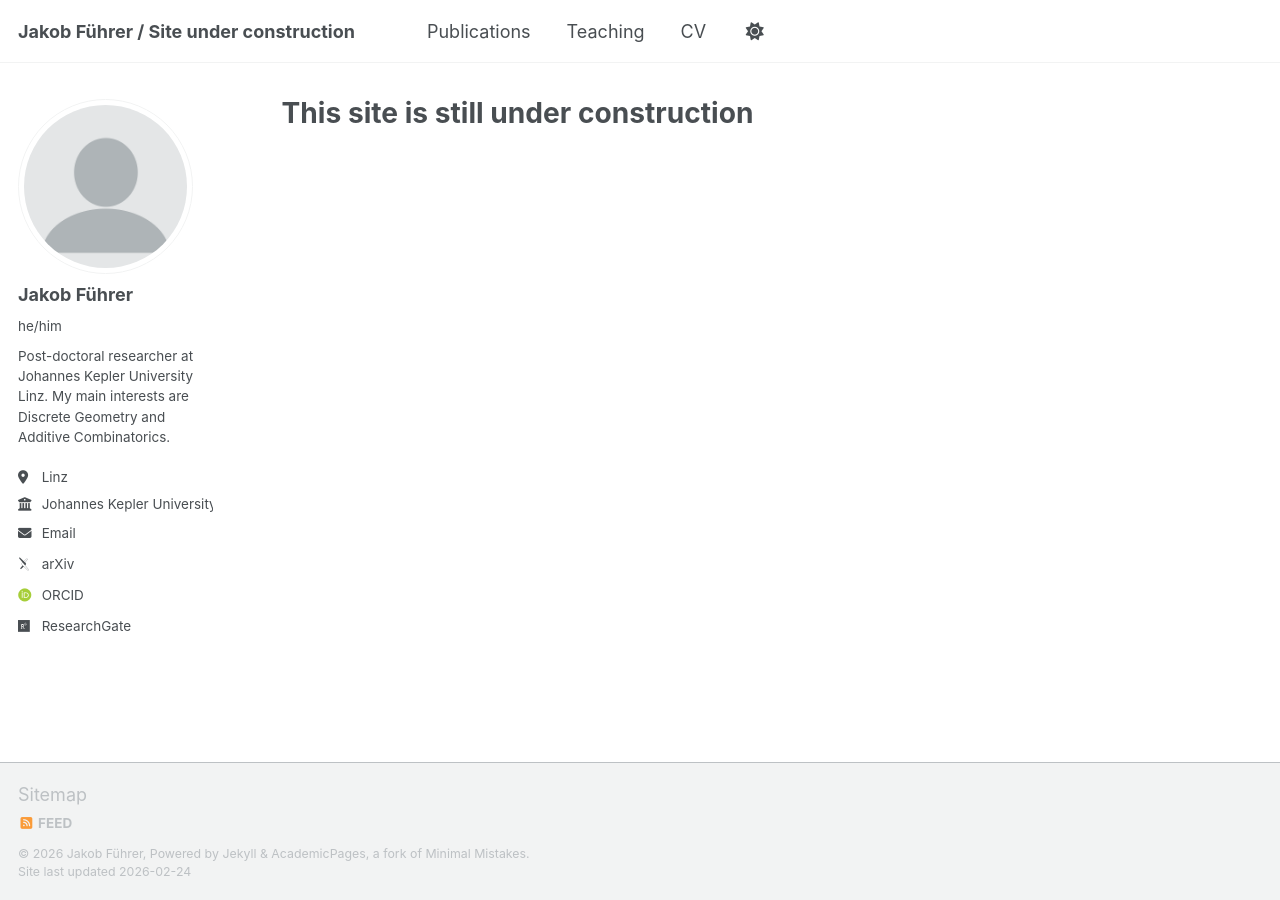
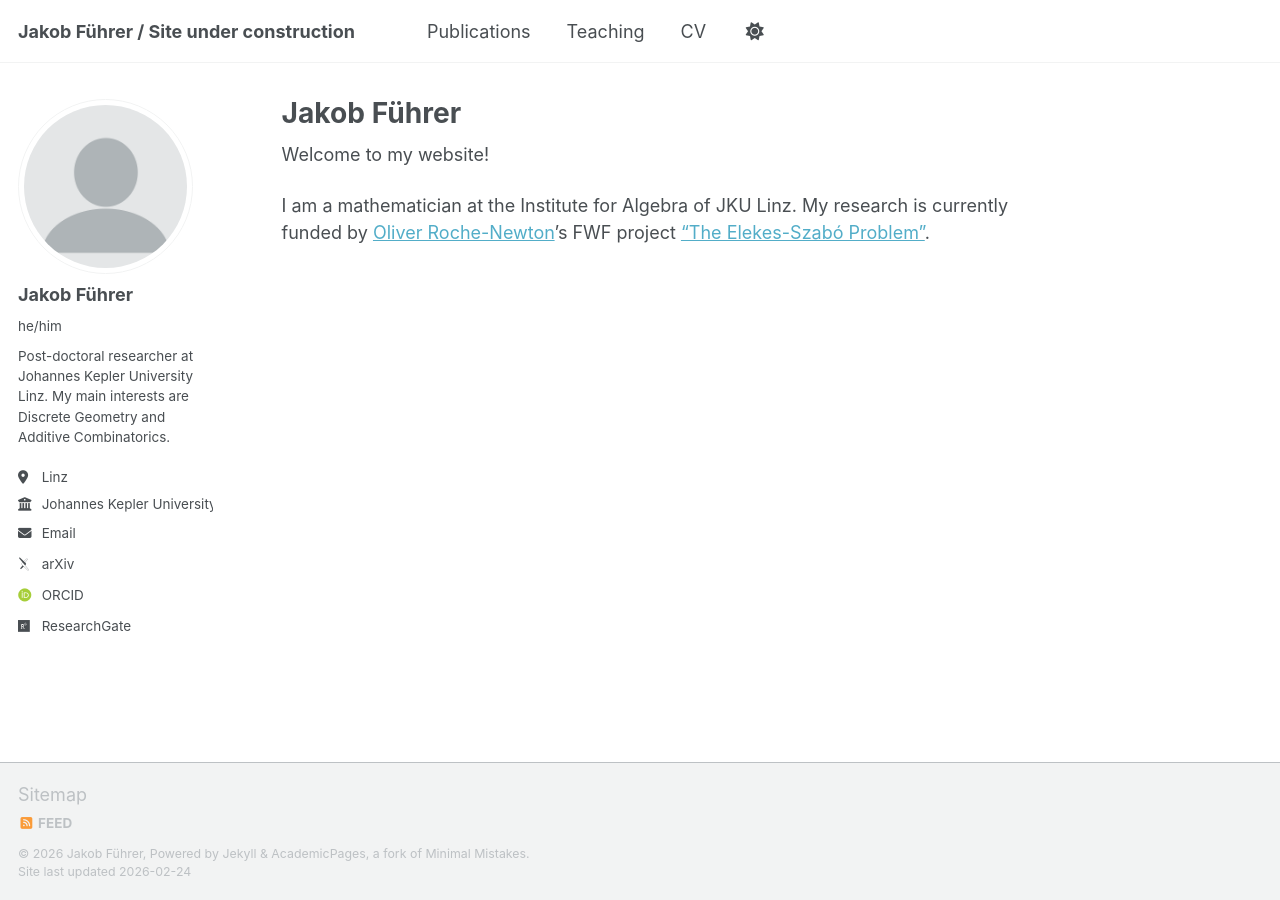
Before and after one commit to jakobfuehrer/jakobfuehrer.github.io, a Jekyll site: the page built from _pages/about.md, in a window 1280 px wide. Built offline with Jekyll 4.4.1, drawn with Linux system fonts in a browser that asks for light colours; some web fonts are replaced; a script that is not in the unit is left out.

Commit message:
Update about.md
Try to include links

```diff
--- a/_pages/about.md
+++ b/_pages/about.md
@@ -1,8 +1,12 @@
 ---
 permalink: /
-title: "This site is still under construction"
+title: "Jakob Führer"
 author_profile: true
 redirect_from:
   - /about/
   - /about.html
 ---
+
+Welcome to my website!
+
+I am a mathematician at the Institute for Algebra of JKU Linz. My research is currently funded by <a href="https://oliverrochenewton.wixsite.com/homepage">Oliver Roche-Newton</a>'s FWF project <a href="https://www.fwf.ac.at/en/research-radar/10.55776/PAT2559123">"The Elekes-Szabó Problem"</a>.
```
